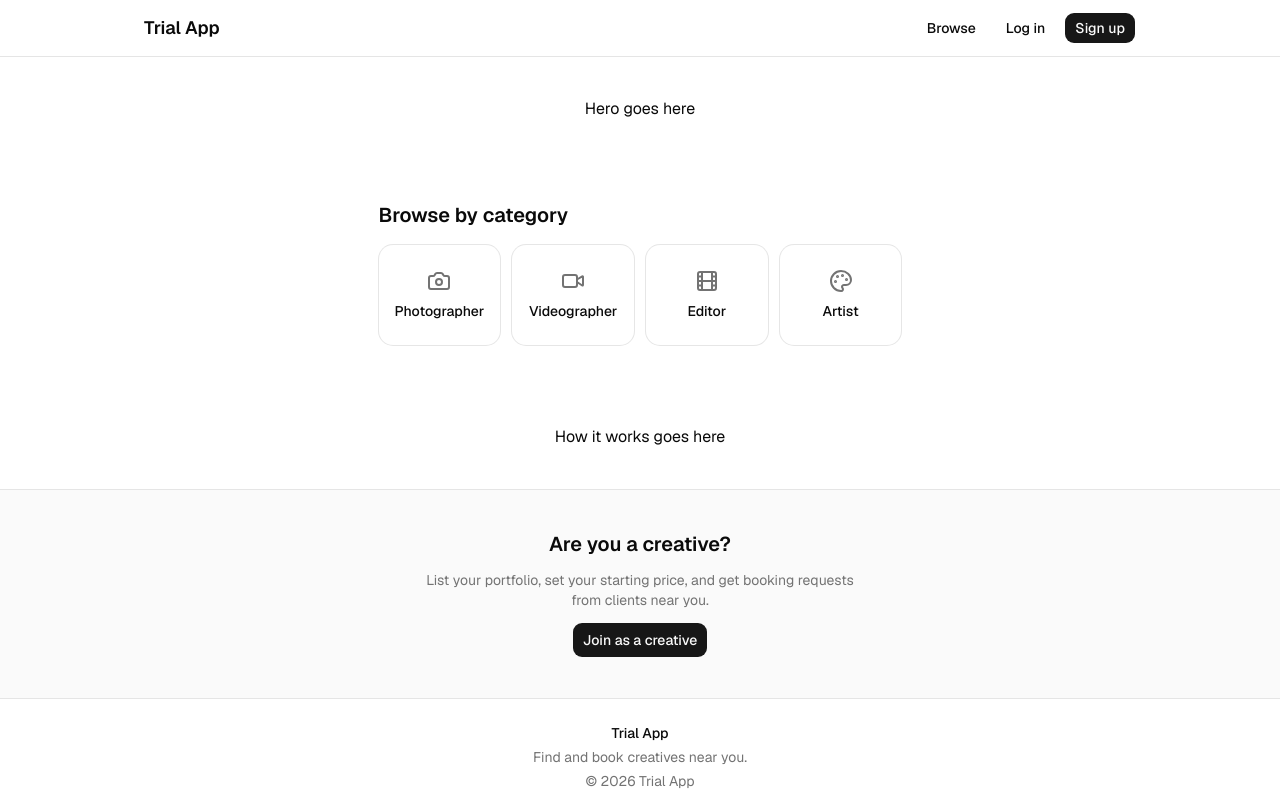
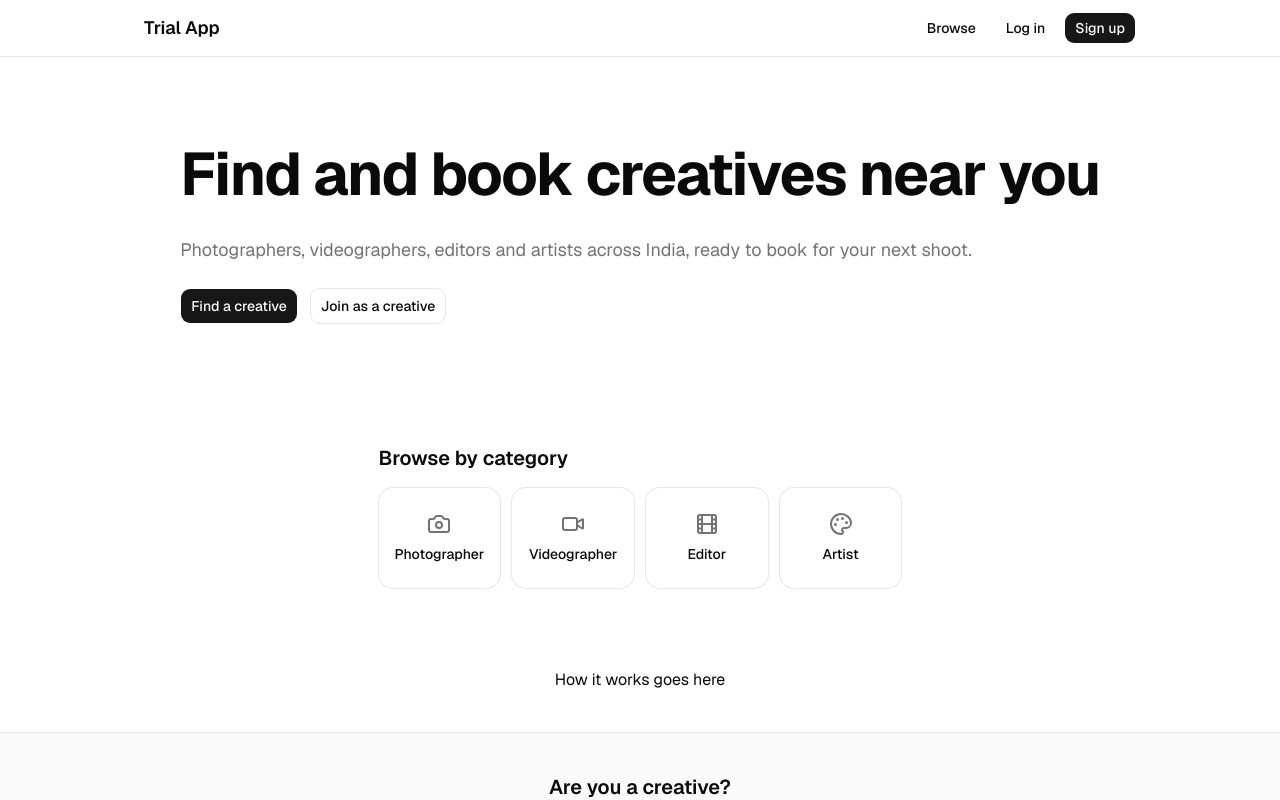
Before and after one commit to sahidmodi45/trial-app, a Next.js app: page / in a window 1280 px wide. Shown: the top 800 px of the page. Built offline with nearby package versions, Linux system fonts and the light colour scheme.

Commit message:
hero section (#1)

```diff
--- a/components/landing/hero.tsx
+++ b/components/landing/hero.tsx
@@ -1,7 +1,33 @@
+import Link from "next/link"
+import { buttonVariants } from "@/components/ui/button"
+import { cn } from "@/lib/utils"
+
 export function Hero() {
   return (
-    <section className="mx-auto max-w-5xl px-4 py-10">
-      <p>Hero goes here</p>
+    <section className="mx-auto max-w-5xl px-4 py-12 sm:py-20">
+      <div className="flex flex-col items-start gap-6">
+        <h1 className="text-4xl leading-tight font-bold tracking-tight text-balance sm:text-5xl md:text-6xl">
+          Find and book creatives near you
+        </h1>
+        <p className="text-lg text-muted-foreground">
+          Photographers, videographers, editors and artists across India,
+          ready to book for your next shoot.
+        </p>
+        <div className="flex w-full flex-col gap-3 sm:w-auto sm:flex-row">
+          <Link
+            href="/browse"
+            className={cn(buttonVariants({ variant: "default", size: "lg" }), "w-full sm:w-auto")}
+          >
+            Find a creative
+          </Link>
+          <Link
+            href="/signup"
+            className={cn(buttonVariants({ variant: "outline", size: "lg" }), "w-full sm:w-auto")}
+          >
+            Join as a creative
+          </Link>
+        </div>
+      </div>
     </section>
   )
 }
```
